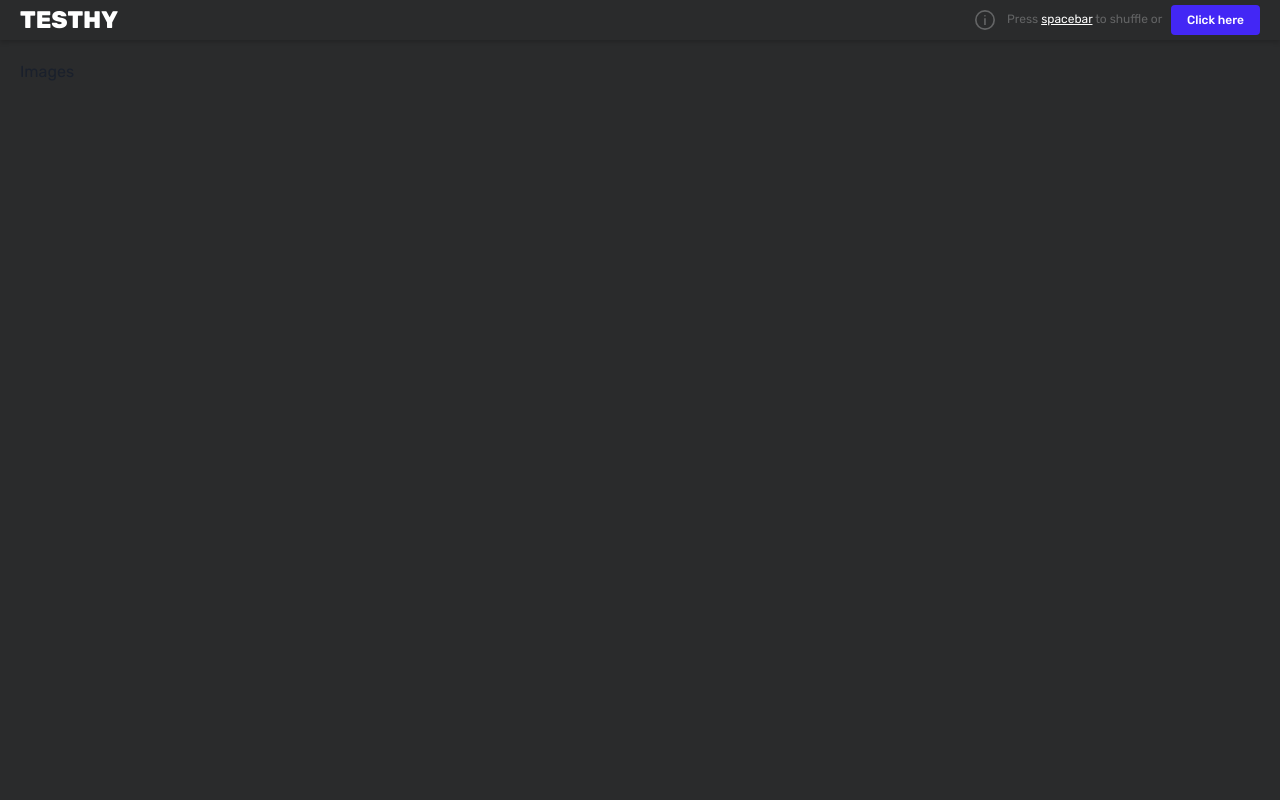
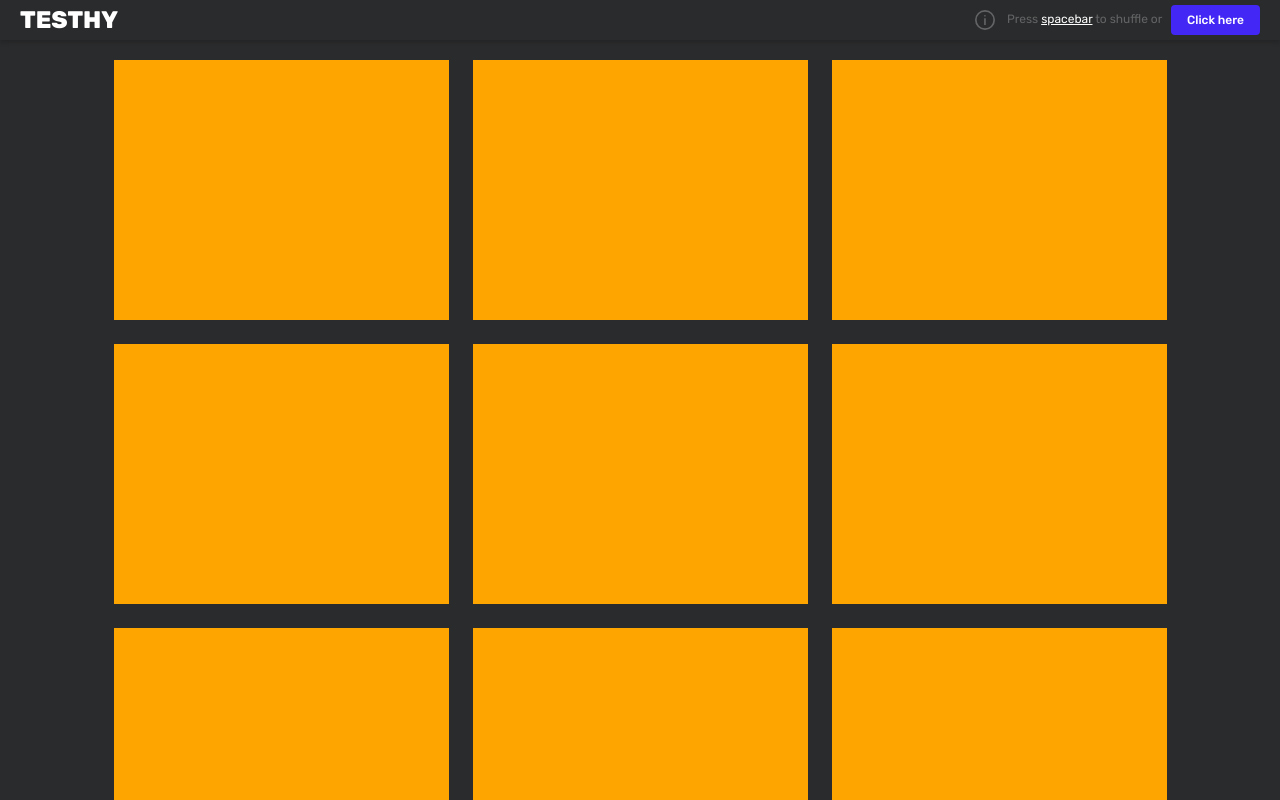
Before and after one commit to eimdum/testhy-entry-task, a React (Create React App) app: page / in a window 1280 px wide. Shown: the top 800 px of the page. Built offline with nearby package versions, Linux system fonts and the light colour scheme.

Commit message:
WIP with gif item and list component.

```diff
--- a/src/App.tsx
+++ b/src/App.tsx
@@ -1,13 +1,13 @@
 import { Flex } from "@chakra-ui/react";
+import { GifList } from "@components/GifList";
+
 import { Navigation } from "@components/Navigation";
 
 const App: React.FC = () => {
     return (
         <Flex flexDir="column" as="main" flex={1} background="custom.gray">
             <Navigation />
-            <Flex flex={1} m={5}>
-                Images
-            </Flex>
+            <GifList />
         </Flex>
     );
 };
--- /dev/null
+++ b/src/components/GifIListItem.tsx
@@ -0,0 +1,43 @@
+import { useState } from "react";
+import { Flex, GridItem } from "@chakra-ui/react";
+import { LockIcon, UnlockIcon } from "@chakra-ui/icons";
+
+export const GifListItem: React.FC = () => {
+    const [isHovered, setIsHovered] = useState<boolean>(false);
+    const [isLocked, setIsLocked] = useState<boolean>(false);
+
+    return (
+        <GridItem
+            minW={0}
+            h="260px"
+            bg="orange"
+            _hover={{ cursor: "pointer" }}
+            position="relative"
+            onMouseEnter={() => setIsHovered(true)}
+            onMouseLeave={() => setIsHovered(false)}
+            onClick={() => setIsLocked(!isLocked)}
+        >
+            <Flex w="100%" h="100%" position="absolute" top="0" left="0" color="white" alignItems="flex-end">
+                <Flex
+                    w="100%"
+                    h={14}
+                    position="absolute"
+                    background="linear-gradient(rgba(0, 0, 0, 0), rgba(18, 18, 18, 0.6))"
+                    transition="opacity 250ms ease-in"
+                    opacity={isHovered ? 1 : 0}
+                />
+                <Flex m={4} alignItems="center" fontWeight="medium" fontSize={12} h={5} zIndex={1}>
+                    {isLocked ? (
+                        <>
+                            <LockIcon mr={2} /> {isHovered ? "Click to unlock" : null}
+                        </>
+                    ) : isHovered ? (
+                        <>
+                            <UnlockIcon mr={2} /> Click to lock
+                        </>
+                    ) : null}
+                </Flex>
+            </Flex>
+        </GridItem>
+    );
+};
--- /dev/null
+++ b/src/components/GifList.tsx
@@ -0,0 +1,14 @@
+import { Grid } from "@chakra-ui/react";
+import { GifListItem } from "./GifIListItem";
+
+export const GifList: React.FC = () => {
+    const placeholderArray = new Array(15).fill(0);
+
+    return (
+        <Grid p={5} gap={6} templateColumns="repeat(auto-fit, minmax(auto, 335px))" justifyContent="center">
+            {placeholderArray.map((_, index) => {
+                return <GifListItem key={index} />;
+            })}
+        </Grid>
+    );
+};
```
